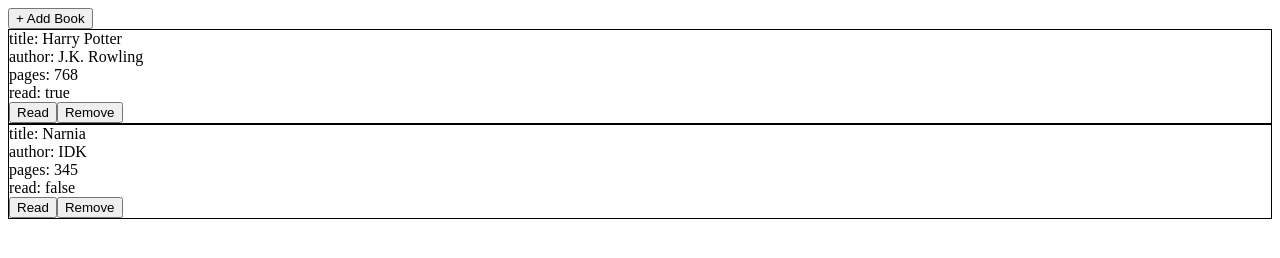
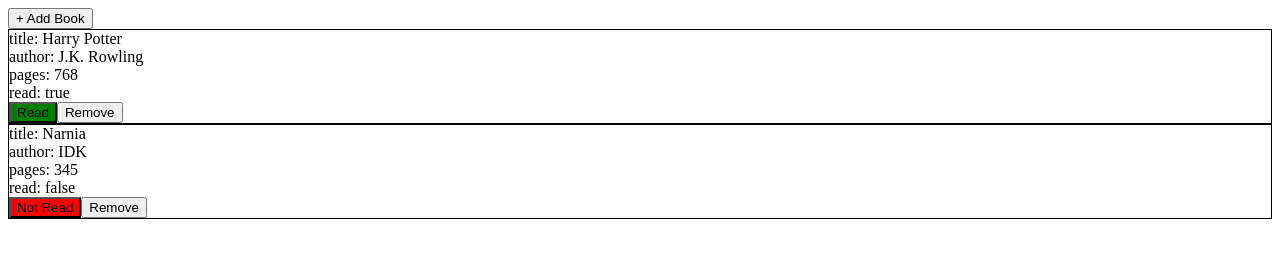
Before and after one commit to tl51829/odin-library, a plain HTML site: page index.html in a window 1280 px wide. Drawn offline with Linux system fonts and the light colour scheme.

Commit message:
Add toggle read status feature

```diff
--- a/script.js
+++ b/script.js
@@ -36,28 +36,36 @@ function displayBooks() {
         for (const prop in literature) {
             book.innerHTML += `${prop}: ${literature[prop]}` + "<br>";
         }
+
         const remove = document.createElement("button");
         remove.textContent = "Remove";
         remove.onclick = () => {
             myLibrary.splice(i, 1);
             books.innerHTML = "";
             displayBooks();
-        }
+        };
+
         const readStatus = document.createElement("button");
-        readStatus.textContent = "Read";
+        toggleReadStatus(readStatus, i);
         readStatus.onclick = () => {
-             readStatus.classList.toggle("read");
-             toggleReadStatus(myLibrary[i]);
-        }
+            myLibrary[i].read = !myLibrary[i].read;
+            toggleReadStatus(readStatus, i);
+        };
+
         books.appendChild(book);
-        book.appendChild(readStatus)
+        book.appendChild(readStatus);
         book.appendChild(remove);
     }
 }
 
-function toggleReadStatus(book) {
-    book.read = !book.read;
-    console.log(book.read);
+function toggleReadStatus(readStatus, i) {
+    if (myLibrary[i].read) {
+        readStatus.textContent = "Read";
+        readStatus.classList.add("read");
+    } else {
+        readStatus.textContent = "Not Read";
+        readStatus.classList.remove("read")
+    }
 }
 
 window.onload = () => {
--- a/style.css
+++ b/style.css
@@ -12,6 +12,14 @@ body {
 
 .book {
     border: 1px solid black;
+}
+
+.book button:first-of-type {
+    background-color: red;
+}
+
+.book button:first-of-type.read {
+    background-color: green;
 }
 
 .overlay {
@@ -35,6 +43,6 @@ body {
     left: calc(50% - 150px);
 }
 
-.overlay.active, .modal.active {
+:is(.modal, .overlay).active {
     display: block;
 }
```
